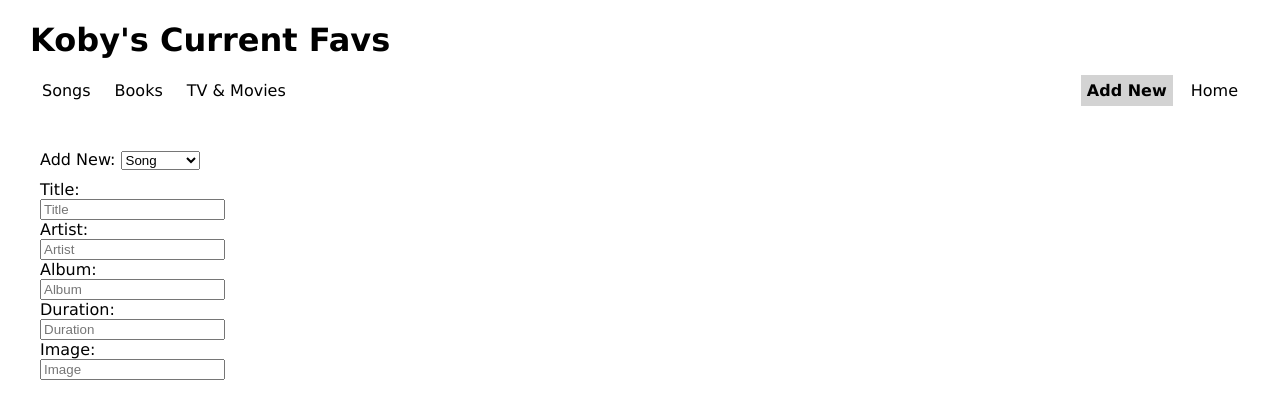
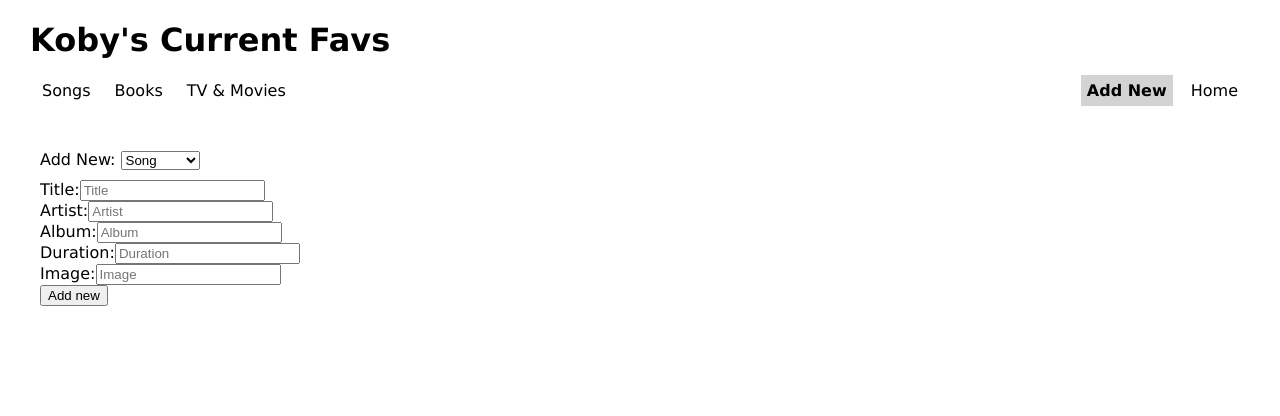
Before and after one commit to finkkoby/phase-2-project, a React (Create React App) app: page /add-new in a window 1280 px wide. Shown: the top 416 px of the page. Built offline with nearby package versions, Linux system fonts and the light colour scheme.

Commit message:
complete song form

```diff
--- a/db.json
+++ b/db.json
@@ -23,6 +23,14 @@
       "album": "With YOU-th",
       "length": "2:53",
       "image": "https://images.genius.com/324acb2792e1aec593b539054faab2ea.1000x1000x1.png"
+    },
+    {
+      "id": "ac94",
+      "title": "That's The Way It Is",
+      "artist": "Betsy Wolfe",
+      "album": "& Juliet",
+      "length": "3:29",
+      "image": "https://m.media-amazon.com/images/I/91ZnMXRcocL._UF1000,1000_QL80_.jpg"
     }
   ],
   "books": [
--- a/src/components/NewSong.js
+++ b/src/components/NewSong.js
@@ -1,23 +1,119 @@
 import { useState } from'react';
+import { Navigate } from 'react-router-dom';
 
 function NewSong() {
     const [title, setTitle] = useState('');
+    const [artist, setArtist] = useState('');
+    const [album, setAlbum] = useState('');
+    const [length, setLength] = useState('');
+    const [image, setImage] = useState('');
+    const [submited, setSubmitted] = useState(false);
+
+    function handleTitleChange(e) {
+        setTitle(e.target.value);
+    }
+
+    function handleArtistChange(e) {
+        setArtist(e.target.value);
+    }
+
+    function handleAlbumChange(e) {
+        setAlbum(e.target.value);
+    }
+
+    function handleLengthChange(e) {
+        setLength(e.target.value);
+    }
+
+    function handleImageChange(e) {
+        setImage(e.target.value);
+    }
+
+    function handleSubmit(e) {
+        e.preventDefault();
+
+        const newSong = {
+            title: title,
+            artist: artist,
+            album: album,
+            length: length,
+            image: image
+        }
+
+        fetch('http://localhost:3000/songs', {
+            method: 'POST',
+            headers: {
+                'Content-Type': 'application/json'
+            },
+            body: JSON.stringify(newSong)
+        })
+      .then(res => res.json())
+      setSubmitted(true);
+    }
+
     return (
-        <form>
-            <label htmlFor='song-title'>Title: </label>
-            <input type="text" name="title" placeholder="Title" id='song-title' />
+        <form onSubmit={handleSubmit}>
+            <label htmlFor='song-title'>
+                Title:
+                <input
+                type="text"
+                name="title"
+                placeholder="Title"
+                value={title}
+                onChange={handleTitleChange}
+                id='song-title'
+                />
+            </label>
 
-            <label htmlFor='song-artist'>Artist: </label>
-            <input type="text" name="artist" placeholder="Artist" id='song-artist' />
+            <label htmlFor='song-artist'>
+                Artist:
+                <input
+                type="text"
+                name="artist"
+                placeholder="Artist"
+                value={artist}
+                onChange={handleArtistChange}
+                id='song-artist'
+                />
+            </label>
 
-            <label htmlFor='song-album'>Album: </label>
-            <input type="text" name="album" placeholder="Album" id='song-album' />
+            <label htmlFor='song-album'>
+                Album:
+                <input
+                type="text"
+                name="album"
+                placeholder="Album"
+                value={album}
+                onChange={handleAlbumChange}
+                id='song-album'
+                />
+            </label>
 
-            <label htmlFor='song-length'>Duration: </label>
-            <input type="text" name="length" placeholder="Duration" id='song-length'/>
+            <label htmlFor='song-length'>
+                Duration:
+                <input
+                type="text"
+                name="length"
+                placeholder="Duration"
+                value={length}
+                onChange={handleLengthChange}
+                id='song-length'
+                />
+            </label>
 
-            <label htmlFor='song-image'>Image: </label>
-            <input type="text" name="image" placeholder="Image" id='song-image'/>
+            <label htmlFor='song-image'>
+                Image:
+                <input
+                type="text"
+                name="image"
+                placeholder="Image"
+                value={image}
+                onChange={handleImageChange}
+                id='song-image'
+                />
+            </label>
+            <button type="submit">Add new</button>
+            {submited? <Navigate to="/songs" /> : null}
         </form>
     )
 }
```
